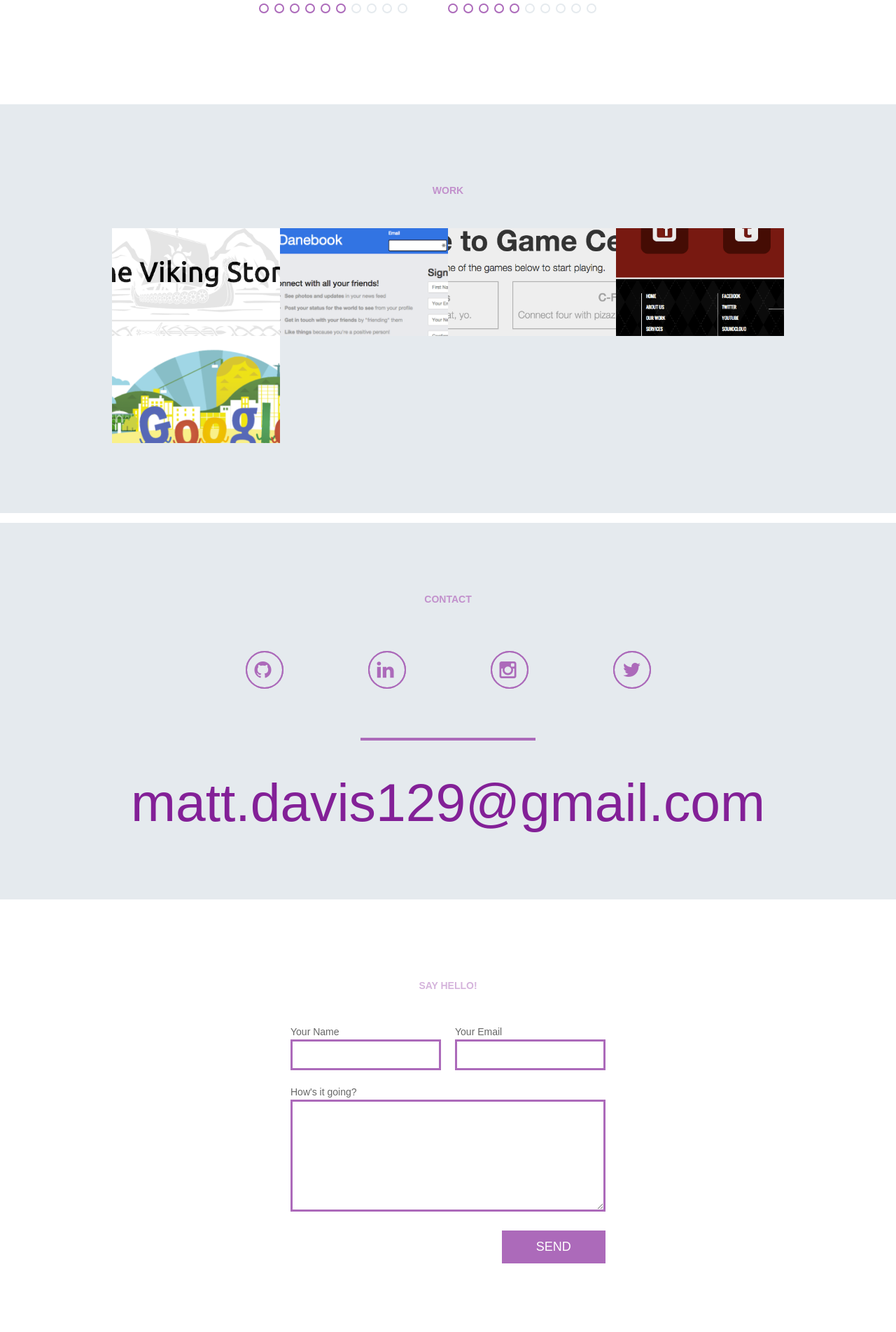
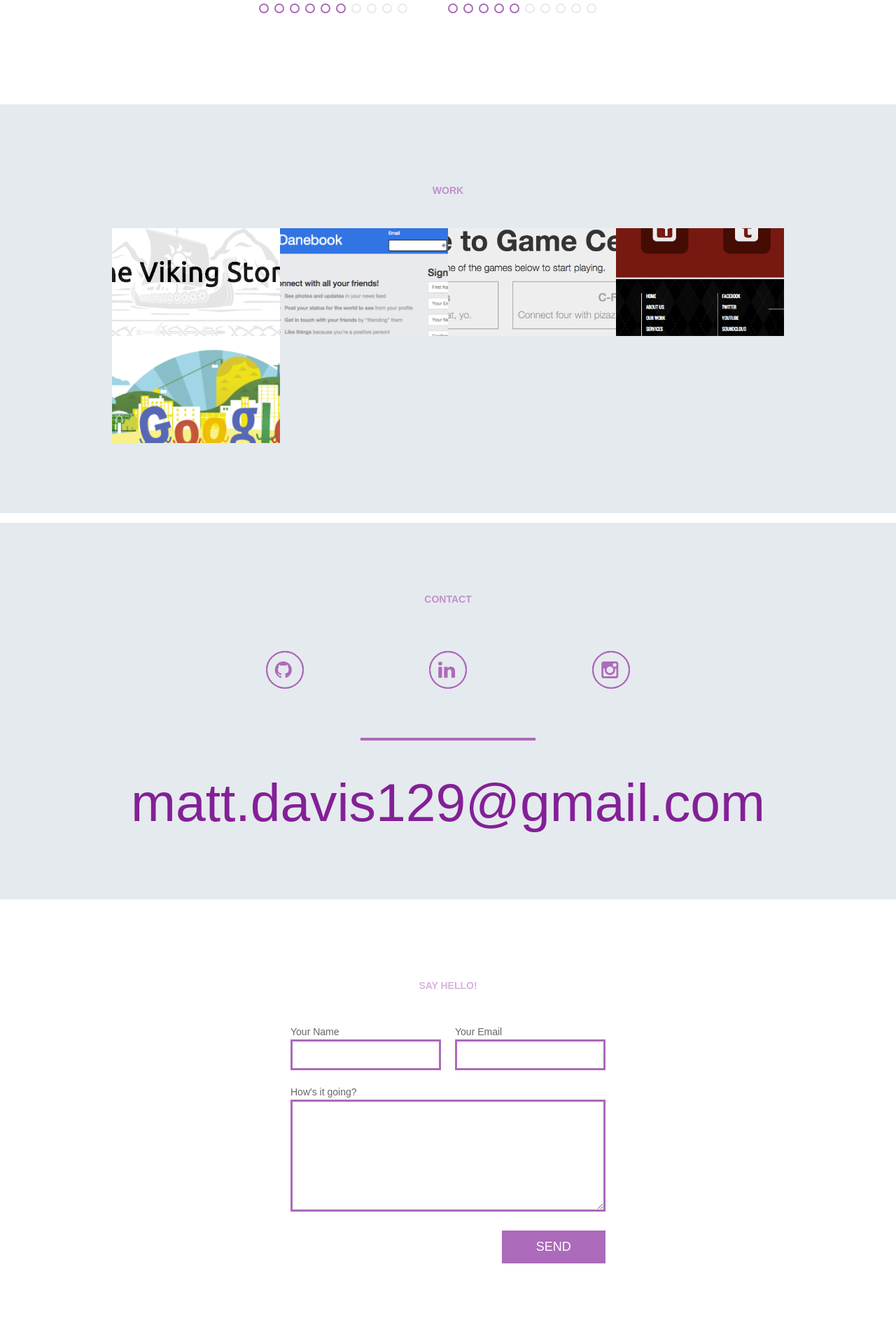
Before and after one commit to chewieee/my-first-website, a Jekyll site: the page built from index.html, in a window 1280 px wide. Shown: the part 1329-3232 px from the top of the page at 70% size. Built offline with Jekyll 4.4.1, drawn with Linux system fonts in a browser that asks for light colours; nearby versions of some CDN libraries.

Commit message:
Update settings.yml

```diff
--- a/_data/settings.yml
+++ b/_data/settings.yml
@@ -92,7 +92,6 @@ social:
 - {icon: 'github', link: 'https://github.com/chewieee'}
 - {icon: 'linkedin', link: 'http://www.linkedin.com/in/imdavis/'}
 - {icon: 'instagram', link: 'https://www.instagram.com/_chewieee'}
-- {icon: 'twitter', link: 'http://twitter.com/chewmatt'}
 
 
 # social network icons available: 'twitter' / 'facebook' / 'github' / 'pinterest' 'google-plus' / 'linkedin' / 'youtube' / 'instagram' / 'dribbble' / 'behance' / 'soundcloud' / 'vine'
```
